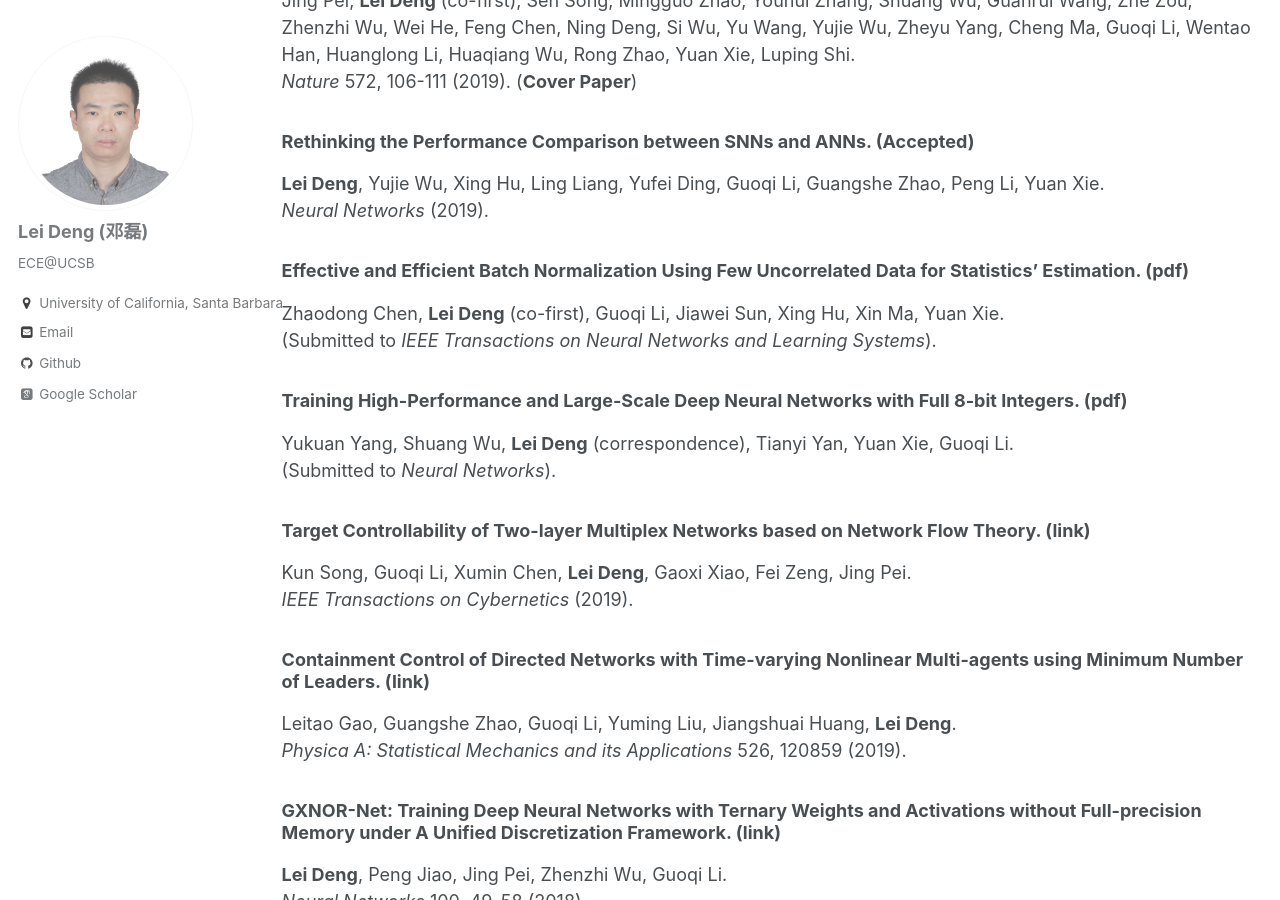
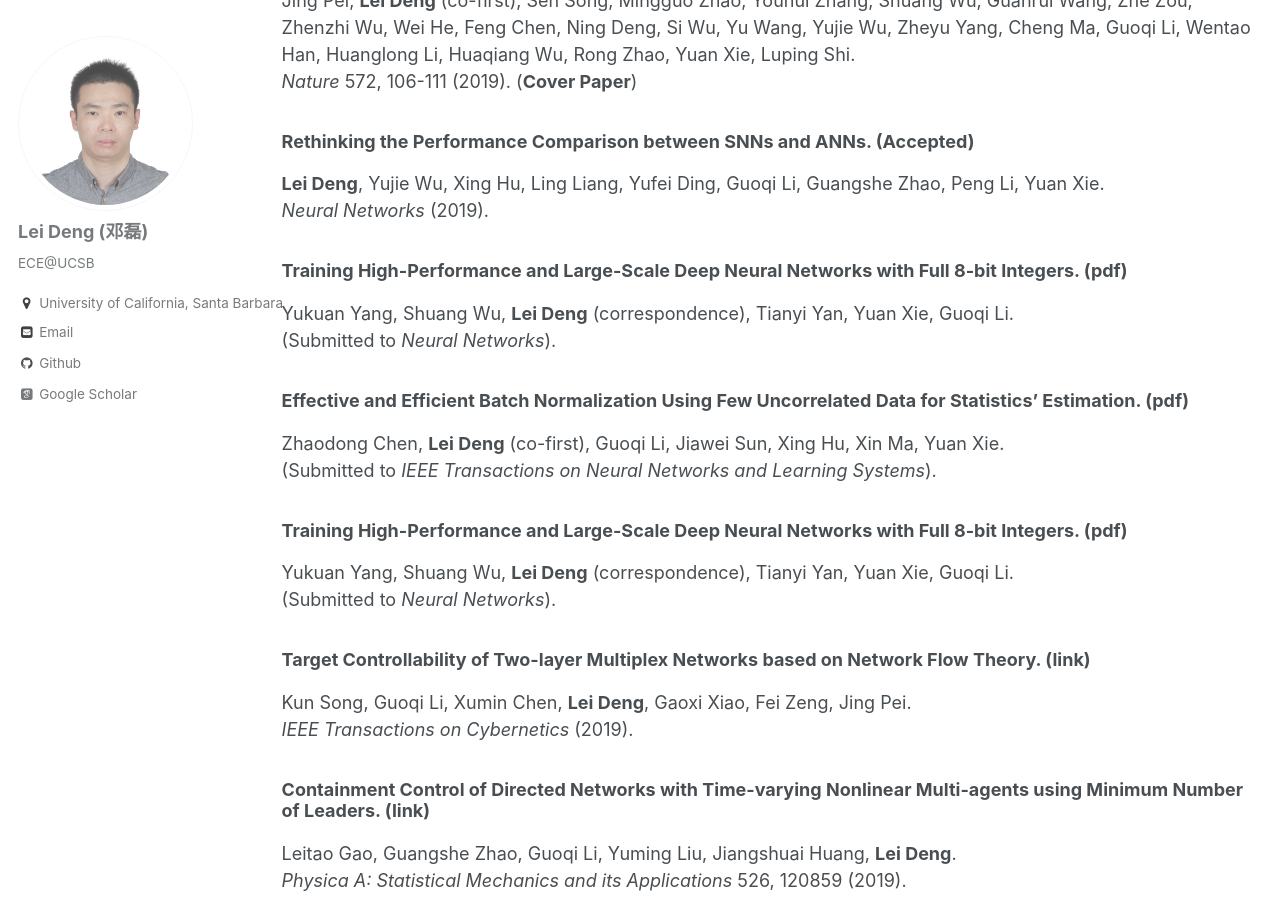
Before and after one commit to dllfei/dllfei.github.io, a Jekyll site: the page built from _pages/publications.md, in a window 1280 px wide and 900 px high, scrolled down 352 px. Built offline with Jekyll 4.4.1, drawn with Linux system fonts in a browser that asks for light colours; some web fonts are replaced.

Commit message:
Update publications.md

```diff
--- a/_pages/publications.md
+++ b/_pages/publications.md
@@ -15,6 +15,10 @@ Jing Pei, **Lei Deng** (co-first), Sen Song, Mingguo Zhao, Youhui Zhang, Shuang
 ### Rethinking the Performance Comparison between SNNs and ANNs. (Accepted) <br />
 **Lei Deng**, Yujie Wu, Xing Hu, Ling Liang, Yufei Ding, Guoqi Li, Guangshe Zhao, Peng Li, Yuan Xie. <br />
 *Neural Networks* (2019).
+
+### Training High-Performance and Large-Scale Deep Neural Networks with Full 8-bit Integers. ([pdf](https://arxiv.org/pdf/1909.02384.pdf)) <br />
+Yukuan Yang, Shuang Wu, **Lei Deng** (correspondence), Tianyi Yan, Yuan Xie, Guoqi Li. <br />
+(Submitted to *Neural Networks*).
 
 ### Effective and Efficient Batch Normalization Using Few Uncorrelated Data for Statistics' Estimation. ([pdf](https://arxiv.org/pdf/1810.10962.pdf)) <br />
 Zhaodong Chen, **Lei Deng** (co-first), Guoqi Li, Jiawei Sun, Xing Hu, Xin Ma, Yuan Xie. <br />
```
